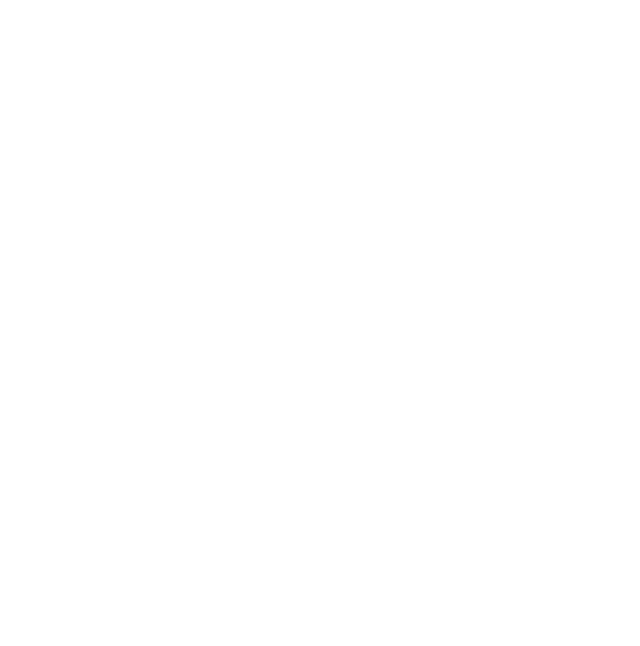
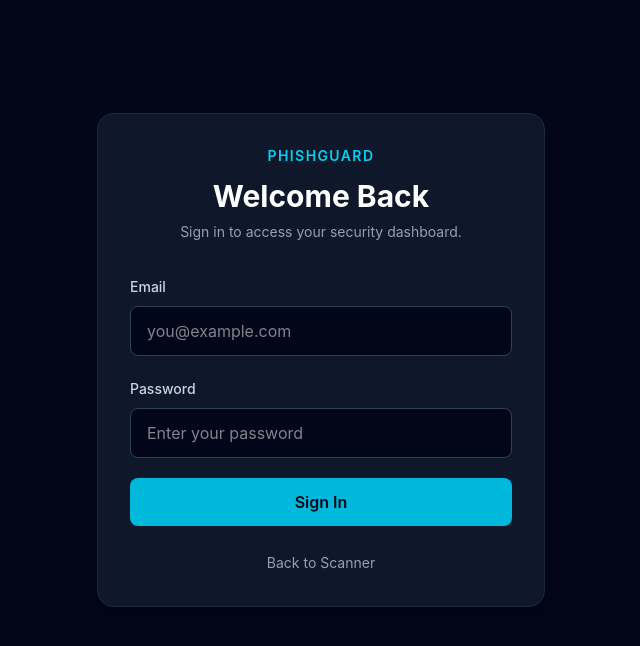
Before and after one commit to malikanas981/PhishGuard, a React app in the folder frontend/: page /login in a window 1280 px wide. Before the commit this address had no page. Shown: the top 646 px of the page, without its empty margins (319-959 px from the left). Built offline with nearby package versions, Linux system fonts and the light colour scheme; the HTML template or start-up script is replaced by a standard one.

Commit message:
Add frontend authentication flow

```diff
--- a/frontend/src/App.jsx
+++ b/frontend/src/App.jsx
@@ -2,6 +2,7 @@
 import { useState } from 'react'
 import { loginUser, scanUrl as scanUrlApi } from './services/api'
 import Dashboard from './pages/Dashboard'
+import Login from './pages/Login'
 
 function Scanner() {
   const [url, setUrl] = useState('')
@@ -20,13 +21,15 @@
     setResult(null)
 
     try {
-      const loginData = await loginUser(
-        'test@example.com',
-        'TestPassword123!',
-      )
+      const token = localStorage.getItem('phishguard_token')
+
+      if (!token) {
+        setError('Please sign in before scanning a URL.')
+        return
+      }
 
       const scanData = await scanUrlApi(
-        loginData.access_token,
+        token,
         url.trim(),
       )
 
@@ -148,6 +151,7 @@
       <Routes>
         <Route path="/" element={<Scanner />} />
         <Route path="/dashboard" element={<Dashboard />} />
+        <Route path="/login" element={<Login />} />
       </Routes>
     </BrowserRouter>
   )
--- a/frontend/src/pages/Dashboard.jsx
+++ b/frontend/src/pages/Dashboard.jsx
@@ -14,12 +14,11 @@
   useEffect(() => {
     async function loadDashboard() {
       try {
-        const loginData = await loginUser(
-          'test@example.com',
-          'TestPassword123!',
-        )
+        const token = localStorage.getItem('phishguard_token')
 
-        const token = loginData.access_token
+        if (!token) {
+          throw new Error('Please sign in first')
+        }
 
         const [dashboardStats, scanHistory] = await Promise.all([
           getDashboardStats(token),
--- /dev/null
+++ b/frontend/src/pages/Login.jsx
@@ -0,0 +1,109 @@
+import { useState } from 'react'
+import { Link, useNavigate } from 'react-router-dom'
+import { loginUser } from '../services/api'
+
+function Login() {
+  const navigate = useNavigate()
+  const [email, setEmail] = useState('')
+  const [password, setPassword] = useState('')
+  const [error, setError] = useState('')
+  const [loading, setLoading] = useState(false)
+
+  async function handleLogin(event) {
+    event.preventDefault()
+
+    setLoading(true)
+    setError('')
+
+    try {
+      const data = await loginUser(email, password)
+
+      localStorage.setItem('phishguard_token', data.access_token)
+
+      navigate('/dashboard')
+    } catch (err) {
+      setError(err.message || 'Login failed')
+    } finally {
+      setLoading(false)
+    }
+  }
+
+  return (
+    <div className="min-h-screen bg-slate-950 px-6 py-10 text-white">
+      <div className="mx-auto flex min-h-[80vh] max-w-md items-center">
+        <div className="w-full rounded-2xl border border-slate-800 bg-slate-900 p-8 shadow-xl">
+          <div className="text-center">
+            <p className="text-sm font-semibold uppercase tracking-widest text-cyan-400">
+              PhishGuard
+            </p>
+
+            <h1 className="mt-3 text-3xl font-bold">
+              Welcome Back
+            </h1>
+
+            <p className="mt-2 text-sm text-slate-400">
+              Sign in to access your security dashboard.
+            </p>
+          </div>
+
+          <form onSubmit={handleLogin} className="mt-8 space-y-5">
+            <div>
+              <label className="text-sm font-medium text-slate-300">
+                Email
+              </label>
+
+              <input
+                type="email"
+                value={email}
+                onChange={(event) => setEmail(event.target.value)}
+                placeholder="you@example.com"
+                required
+                className="mt-2 w-full rounded-lg border border-slate-700 bg-slate-950 px-4 py-3 text-white outline-none focus:border-cyan-400"
+              />
+            </div>
+
+            <div>
+              <label className="text-sm font-medium text-slate-300">
+                Password
+              </label>
+
+              <input
+                type="password"
+                value={password}
+                onChange={(event) => setPassword(event.target.value)}
+                placeholder="Enter your password"
+                required
+                className="mt-2 w-full rounded-lg border border-slate-700 bg-slate-950 px-4 py-3 text-white outline-none focus:border-cyan-400"
+              />
+            </div>
+
+            {error && (
+              <div className="rounded-lg border border-red-500/30 bg-red-500/10 p-3 text-sm text-red-300">
+                {error}
+              </div>
+            )}
+
+            <button
+              type="submit"
+              disabled={loading}
+              className="w-full rounded-lg bg-cyan-500 px-6 py-3 font-semibold text-slate-950 hover:bg-cyan-400 disabled:cursor-not-allowed disabled:opacity-50"
+            >
+              {loading ? 'Signing in...' : 'Sign In'}
+            </button>
+          </form>
+
+          <div className="mt-6 text-center">
+            <Link
+              to="/"
+              className="text-sm text-slate-400 hover:text-cyan-400"
+            >
+              Back to Scanner
+            </Link>
+          </div>
+        </div>
+      </div>
+    </div>
+  )
+}
+
+export default Login
```
